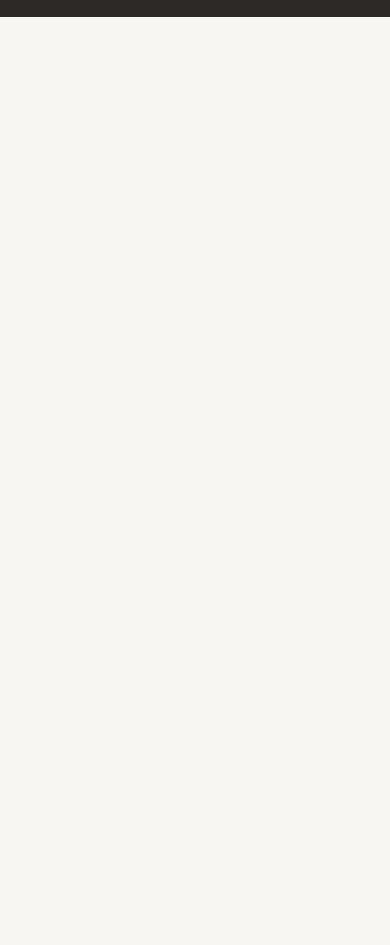
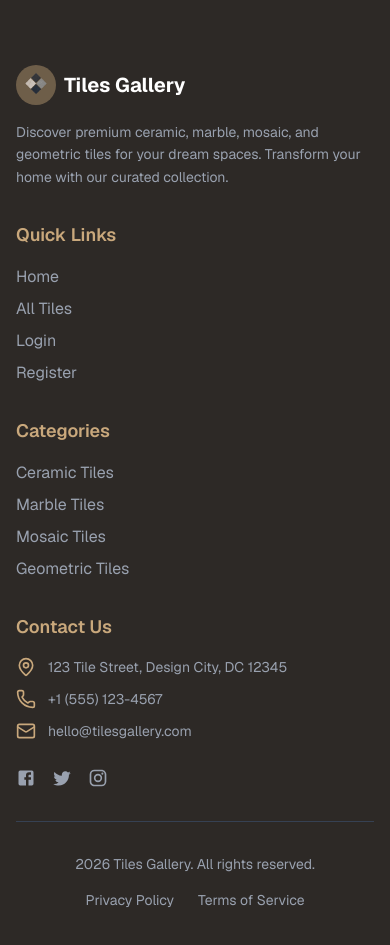
Before and after one commit to RedwanHaasaan/Tiles-Gallery, a Next.js app: page / in a window 390 px wide. Shown: the part 7700-8645 px from the top of the page. Before the commit the page ends 7717 px from the top, so only its background shows below. Built offline with nearby package versions, Linux system fonts and the light colour scheme.

Commit message:
Feat: integrate MUI components and Emotion for styling; replace Navbar with new layout structure

```diff
--- a/package.json
+++ b/package.json
@@ -9,6 +9,10 @@
     "lint": "eslint"
   },
   "dependencies": {
+    "@emotion/react": "^11.14.0",
+    "@emotion/styled": "^11.14.1",
+    "@mui/icons-material": "^9.0.0",
+    "@mui/material": "^9.0.0",
     "lucide-react": "^1.3.0",
     "next": "16.2.4",
     "react": "19.2.4",
--- a/src/app/page.jsx
+++ b/src/app/page.jsx
@@ -4,7 +4,8 @@ import CTASection from "@/components/Home/CTASection";
 import FeaturedCarousel from "@/components/Home/FeaturedCarousel";
 import FeaturesSection from "@/components/Home/FeaturesSection";
 import Marquee from "@/components/Home/Marquee";
-import Navbar from "@/components/Navbar";
+import Footer from "@/components/Layout/Footer";
+import Navbar from "@/components/Layout/Navbar";
 import { getFeaturedTiles,categories } from "@/utils/tilesHelper";
 import { ArrowRight } from "lucide-react";
 import Link from "next/link";
@@ -65,6 +66,8 @@ export default function Home() {
       <CollectionSection/>
       {/* Call To Action Section */}
       <CTASection/>
+      {/* Footer Section */}
+      <Footer/>
     </div>
   );
 }
--- /dev/null
+++ b/src/components/Layout/Footer.jsx
@@ -0,0 +1,185 @@
+import Link from "next/link";
+import { LayoutGrid, Mail, Phone, MapPin } from "lucide-react";
+import FacebookIcon from "@mui/icons-material/Facebook";
+import TwitterIcon from "@mui/icons-material/Twitter";
+import InstagramIcon from "@mui/icons-material/Instagram";
+import Image from "next/image";
+export default function Footer() {
+  const currentYear = new Date().getFullYear();
+
+  return (
+    <footer className="bg-[#2d2926] text-white">
+      <div className="max-w-7xl mx-auto px-4 sm:px-6 lg:px-8 py-12">
+        <div className="grid grid-cols-1 md:grid-cols-2 lg:grid-cols-4 gap-8">
+          {/* Brand */}
+          <div className="space-y-4">
+            <div className="flex items-center gap-2">
+              <div className="w-10 h-10 bg-[#c9a87c6a] rounded-full flex items-center justify-center">
+              <Image
+                src="/tiles-gallery-logo.png"
+                alt="Tiles Gallery Logo"
+                width={40}
+                height={40}
+              />
+              </div>
+              <span className="text-xl font-bold">Tiles Gallery</span>
+            </div>
+            <p className="text-gray-400 text-sm leading-relaxed">
+              Discover premium ceramic, marble, mosaic, and geometric tiles for
+              your dream spaces. Transform your home with our curated
+              collection.
+            </p>
+          </div>
+
+          {/* Quick Links */}
+          <div>
+            <h3 className="text-lg font-semibold mb-4 text-[#c9a87c]">
+              Quick Links
+            </h3>
+            <ul className="space-y-2">
+              <li>
+                <Link
+                  href="/"
+                  className="text-gray-400 hover:text-white transition-colors"
+                >
+                  Home
+                </Link>
+              </li>
+              <li>
+                <Link
+                  href="/tiles"
+                  className="text-gray-400 hover:text-white transition-colors"
+                >
+                  All Tiles
+                </Link>
+              </li>
+              <li>
+                <Link
+                  href="/login"
+                  className="text-gray-400 hover:text-white transition-colors"
+                >
+                  Login
+                </Link>
+              </li>
+              <li>
+                <Link
+                  href="/register"
+                  className="text-gray-400 hover:text-white transition-colors"
+                >
+                  Register
+                </Link>
+              </li>
+            </ul>
+          </div>
+
+          {/* Categories */}
+          <div>
+            <h3 className="text-lg font-semibold mb-4 text-[#c9a87c]">
+              Categories
+            </h3>
+            <ul className="space-y-2">
+              <li>
+                <Link
+                  href="/tiles?category=Ceramic"
+                  className="text-gray-400 hover:text-white transition-colors"
+                >
+                  Ceramic Tiles
+                </Link>
+              </li>
+              <li>
+                <Link
+                  href="/tiles?category=Marble"
+                  className="text-gray-400 hover:text-white transition-colors"
+                >
+                  Marble Tiles
+                </Link>
+              </li>
+              <li>
+                <Link
+                  href="/tiles?category=Mosaic"
+                  className="text-gray-400 hover:text-white transition-colors"
+                >
+                  Mosaic Tiles
+                </Link>
+              </li>
+              <li>
+                <Link
+                  href="/tiles?category=Geometric"
+                  className="text-gray-400 hover:text-white transition-colors"
+                >
+                  Geometric Tiles
+                </Link>
+              </li>
+            </ul>
+          </div>
+
+          {/* Contact */}
+          <div>
+            <h3 className="text-lg font-semibold mb-4 text-[#c9a87c]">
+              Contact Us
+            </h3>
+            <ul className="space-y-3">
+              <li className="flex items-center gap-3 text-gray-400">
+                <MapPin className="w-5 h-5 text-[#c9a87c] shrink-0" />
+                <span className="text-sm">
+                  123 Tile Street, Design City, DC 12345
+                </span>
+              </li>
+              <li className="flex items-center gap-3 text-gray-400">
+                <Phone className="w-5 h-5 text-[#c9a87c] shrink-0" />
+                <span className="text-sm">+1 (555) 123-4567</span>
+              </li>
+              <li className="flex items-center gap-3 text-gray-400">
+                <Mail className="w-5 h-5 text-[#c9a87c] shrink-0" />
+                <span className="text-sm">hello@tilesgallery.com</span>
+              </li>
+            </ul>
+
+            {/* Social Links */}
+            <div className="flex items-center gap-4 mt-6">
+              <a
+                href="#"
+                className="text-gray-400 hover:text-[#c9a87c] transition-colors"
+              >
+                <FacebookIcon fontSize="small" />
+              </a>
+              <a
+                href="#"
+                className="text-gray-400 hover:text-[#c9a87c] transition-colors"
+              >
+                <TwitterIcon fontSize="small" />
+              </a>
+              <a
+                href="#"
+                className="text-gray-400 hover:text-[#c9a87c] transition-colors"
+              >
+                <InstagramIcon fontSize="small" />
+              </a>
+            </div>
+          </div>
+        </div>
+
+        {/* Bottom Bar */}
+        <div className="border-t border-gray-700 mt-8 pt-8 flex flex-col sm:flex-row justify-between items-center gap-4">
+          <p className="text-gray-400 text-sm">
+            {currentYear} Tiles Gallery. All rights reserved.
+          </p>
+          <div className="flex items-center gap-6">
+            <Link
+              href="#"
+              className="text-gray-400 hover:text-white text-sm transition-colors"
+            >
+              Privacy Policy
+            </Link>
+            <Link
+              href="#"
+              className="text-gray-400 hover:text-white text-sm transition-colors"
+            >
+              Terms of Service
+            </Link>
+          </div>
+        </div>
+      </div>
+    </footer>
+  );
+}
```
Also changed, not shown: src/components/Layout/Navbar.jsx (renamed from src/components/Navbar.jsx), 1 other file (tests, documents, lock files or other folders).
